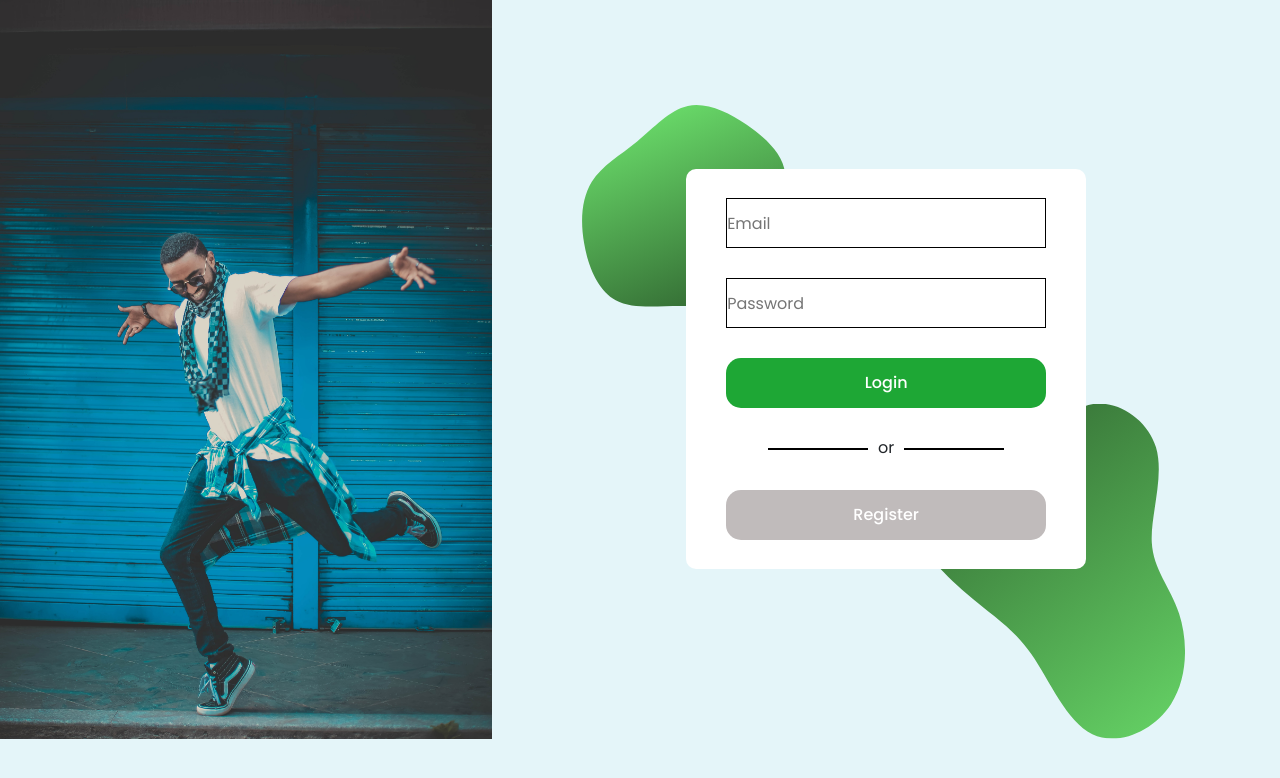
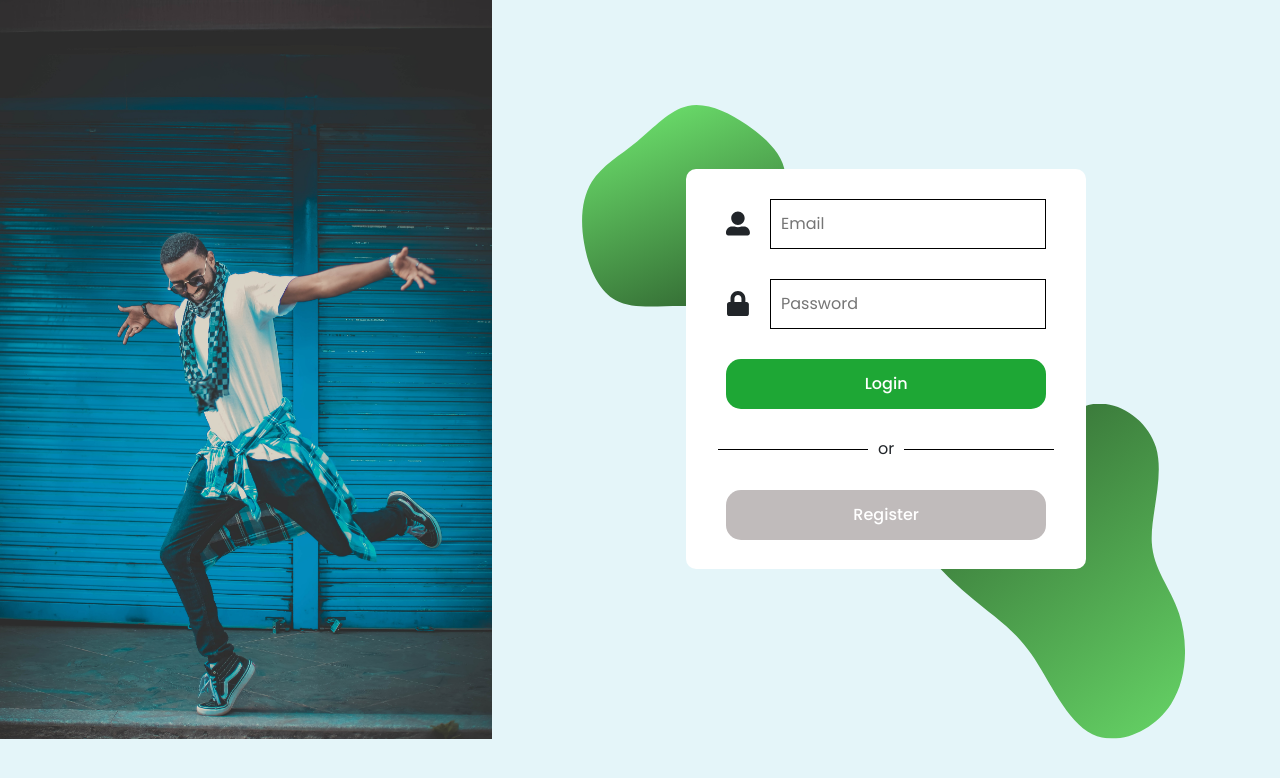
Before and after one commit to Alex-Teo/CG4002-B01-Dance-Dance-Resolution, a React (Create React App) app in the folder Dashboard/Frontend/: page /login in a window 1280 px wide. Shown: the top 778 px of the page. Built offline with nearby package versions, Linux system fonts and the light colour scheme; no server answers.

Commit message:
Finish signin page

```diff
--- a/Dashboard/Frontend/src/components/SignIn.css
+++ b/Dashboard/Frontend/src/components/SignIn.css
@@ -9,9 +9,10 @@
 
 .signin_email,
 .signin_pw {
-  width: 80%;
+  width: 90%;
   height: 50px;
-  border: black 0.5px solid;
+  border: black 1px solid;
+  padding: 10px;
 }
 
 .signin_submit,
@@ -37,13 +38,26 @@
 
 hr {
   color: black;
-  height: 2px;
+  height: 1px;
   border: none;
   background: black;
-  width: 100px;
+  width: 150px;
   margin: 10px;
 }
 
 .or {
   line-height: 20px;
 }
+
+.input_wrapper {
+  width: 80%;
+  display: flex;
+  flex-direction: row;
+  justify-content: center;
+  align-items: center;
+}
+
+.signin_icon {
+  margin: 0 20px 0 0;
+  font-size: 25px;
+}
--- a/Dashboard/Frontend/src/components/SignIn.js
+++ b/Dashboard/Frontend/src/components/SignIn.js
@@ -1,22 +1,29 @@
 import "./SignIn.css";
 
 import Button from "react-bootstrap/Button";
+import { FaUserAlt, FaLock } from "react-icons/fa";
 
 function SignIn() {
   return (
     <form className="signin_form">
+      <div className="input_wrapper">
+        <FaUserAlt className="signin_icon" />
         <input
           className="signin_email"
           type="text"
           name="email"
           placeholder="Email"
         />
+      </div>
+      <div className="input_wrapper">
+        <FaLock className="signin_icon" />
         <input
           className="signin_pw"
           type="text"
           name="password"
           placeholder="Password"
         />
+      </div>
 
       <input className="signin_submit" type="submit" value="Login" />
       <div className="split">
```
Also changed, not shown: 1 other file (tests, documents, lock files or other folders). Lines whose indentation alone changed are shown as unchanged.
